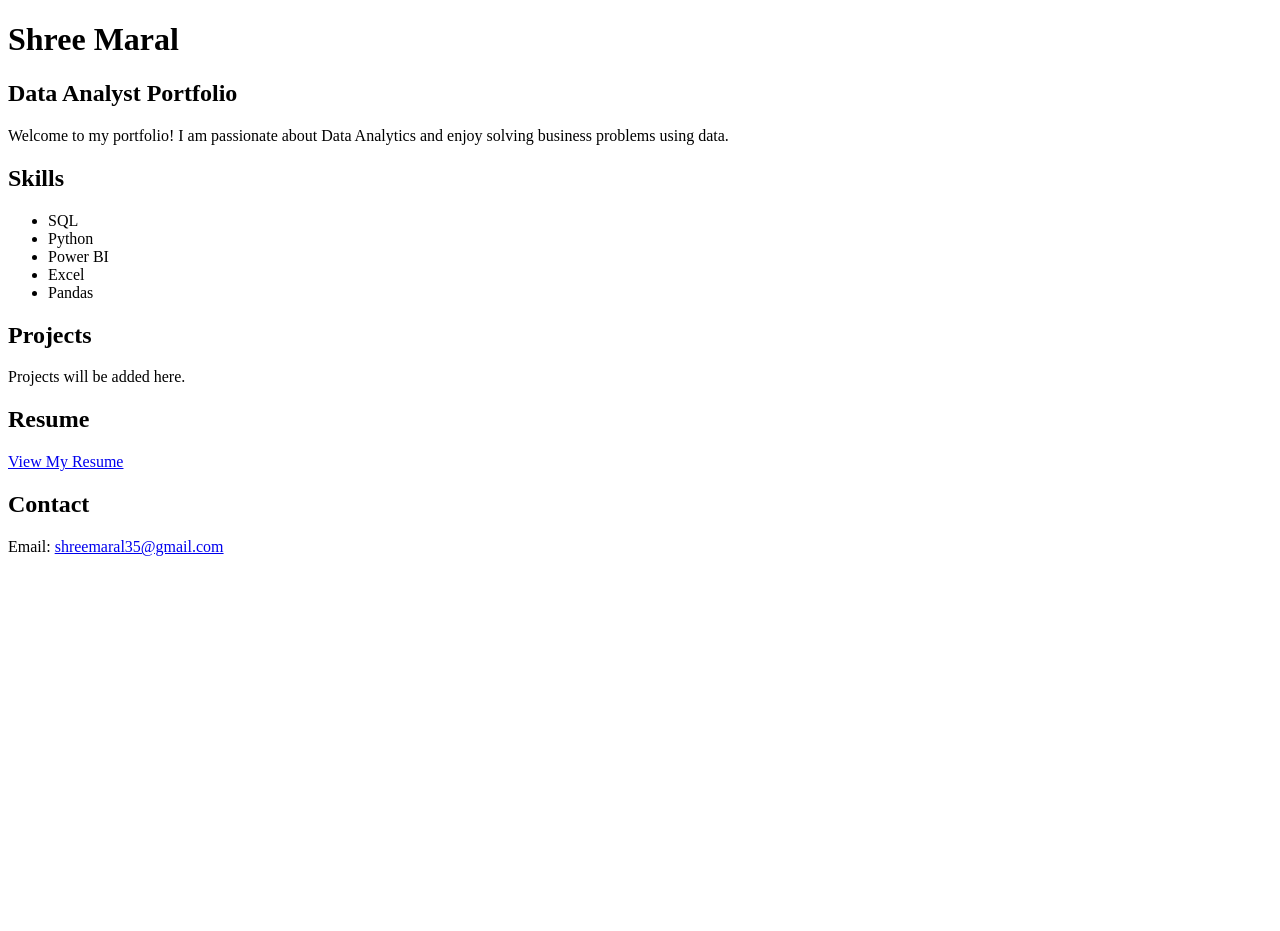
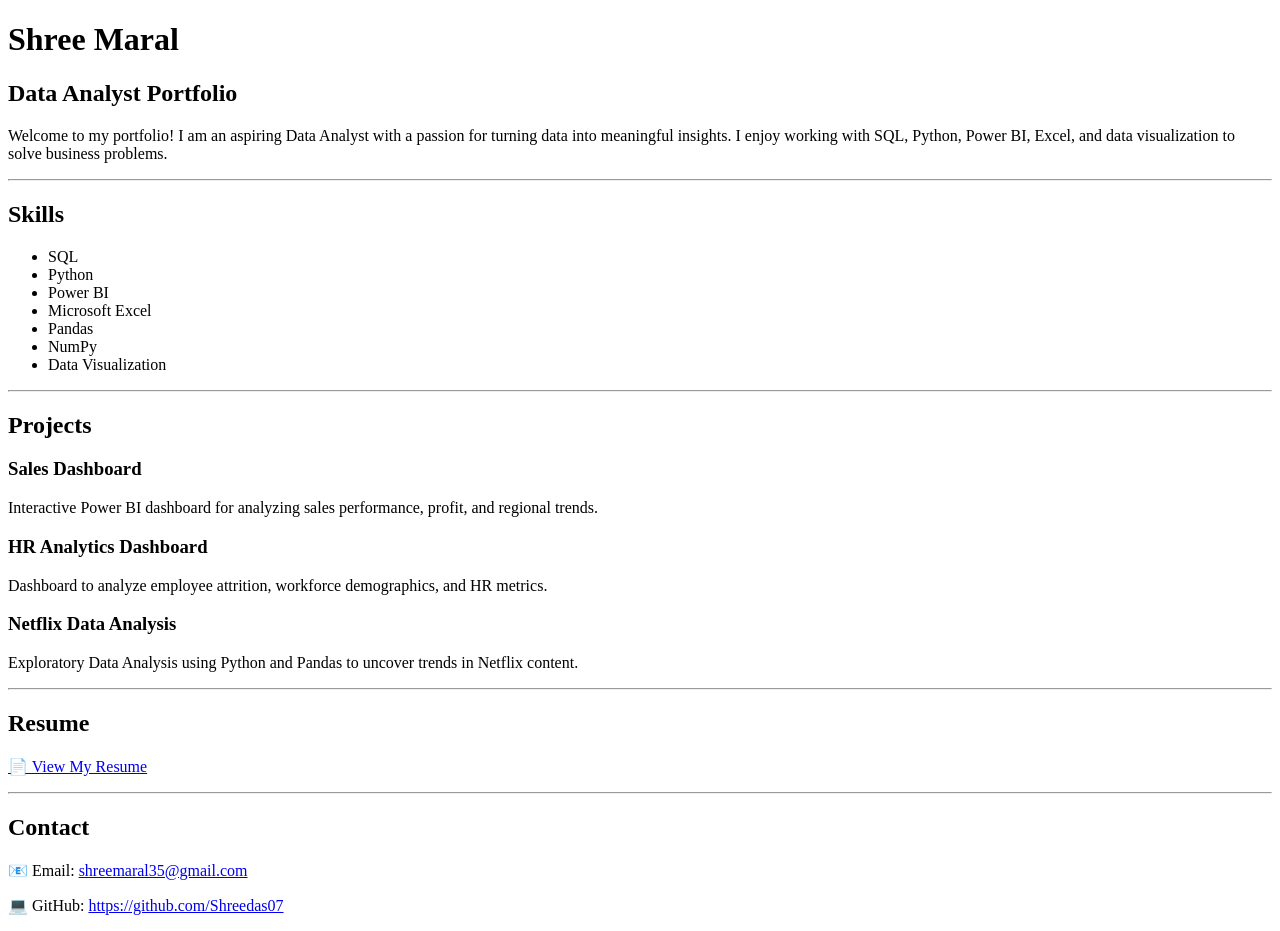
Before and after one commit to Shreedas07/Shreedas-Maral, a plain HTML site: page index.html in a window 1280 px wide. Before the commit the page ends 800 px from the top, so only its background shows below. Drawn offline with Linux system fonts and the light colour scheme.

Commit message:
Revise portfolio content and structure in index.html
Updated content and structure of the portfolio page, including enhanced project descriptions and contact information.

```diff
--- a/index.html
+++ b/index.html
@@ -1,6 +1,8 @@
 <!DOCTYPE html>
-<html>
+<html lang="en">
 <head>
+    <meta charset="UTF-8">
+    <meta name="viewport" content="width=device-width, initial-scale=1.0">
     <title>Shree Maral | Data Analyst Portfolio</title>
 </head>
 
@@ -11,8 +13,12 @@
     <h2>Data Analyst Portfolio</h2>
 
     <p>
-Welcome to my portfolio! I am passionate about Data Analytics and enjoy solving business problems using data.
+        Welcome to my portfolio! I am an aspiring Data Analyst with a passion for
+        turning data into meaningful insights. I enjoy working with SQL, Python,
+        Power BI, Excel, and data visualization to solve business problems.
     </p>
+
+    <hr>
 
     <h2>Skills</h2>
 
@@ -20,27 +26,61 @@ Welcome to my portfolio! I am passionate about Data Analytics and enjoy solving
         <li>SQL</li>
         <li>Python</li>
         <li>Power BI</li>
-    <li>Excel</li>
+        <li>Microsoft Excel</li>
         <li>Pandas</li>
+        <li>NumPy</li>
+        <li>Data Visualization</li>
     </ul>
+
+    <hr>
 
     <h2>Projects</h2>
 
-<p>Projects will be added here.</p>
+    <h3>Sales Dashboard</h3>
+    <p>
+        Interactive Power BI dashboard for analyzing sales performance,
+        profit, and regional trends.
+    </p>
+
+    <h3>HR Analytics Dashboard</h3>
+    <p>
+        Dashboard to analyze employee attrition, workforce demographics,
+        and HR metrics.
+    </p>
+
+    <h3>Netflix Data Analysis</h3>
+    <p>
+        Exploratory Data Analysis using Python and Pandas to uncover
+        trends in Netflix content.
+    </p>
+
+    <hr>
 
     <h2>Resume</h2>
 
     <p>
-<a href="Resume.pdf" target="_blank">View My Resume</a>
+        <a href="Shreedas_Maral_Resume.pdf" target="_blank">
+            📄 View My Resume
+        </a>
     </p>
+
+    <hr>
 
     <h2>Contact</h2>
 
-<p>Email:
+    <p>
+        📧 Email:
         <a href="mailto:shreemaral35@gmail.com">
             shreemaral35@gmail.com
         </a>
     </p>
 
+    <p>
+        💻 GitHub:
+        <a href="https://github.com/Shreedas07" target="_blank">
+            https://github.com/Shreedas07
+        </a>
+    </p>
+
 </body>
 </html>
```
Lines whose indentation alone changed are shown as unchanged.
